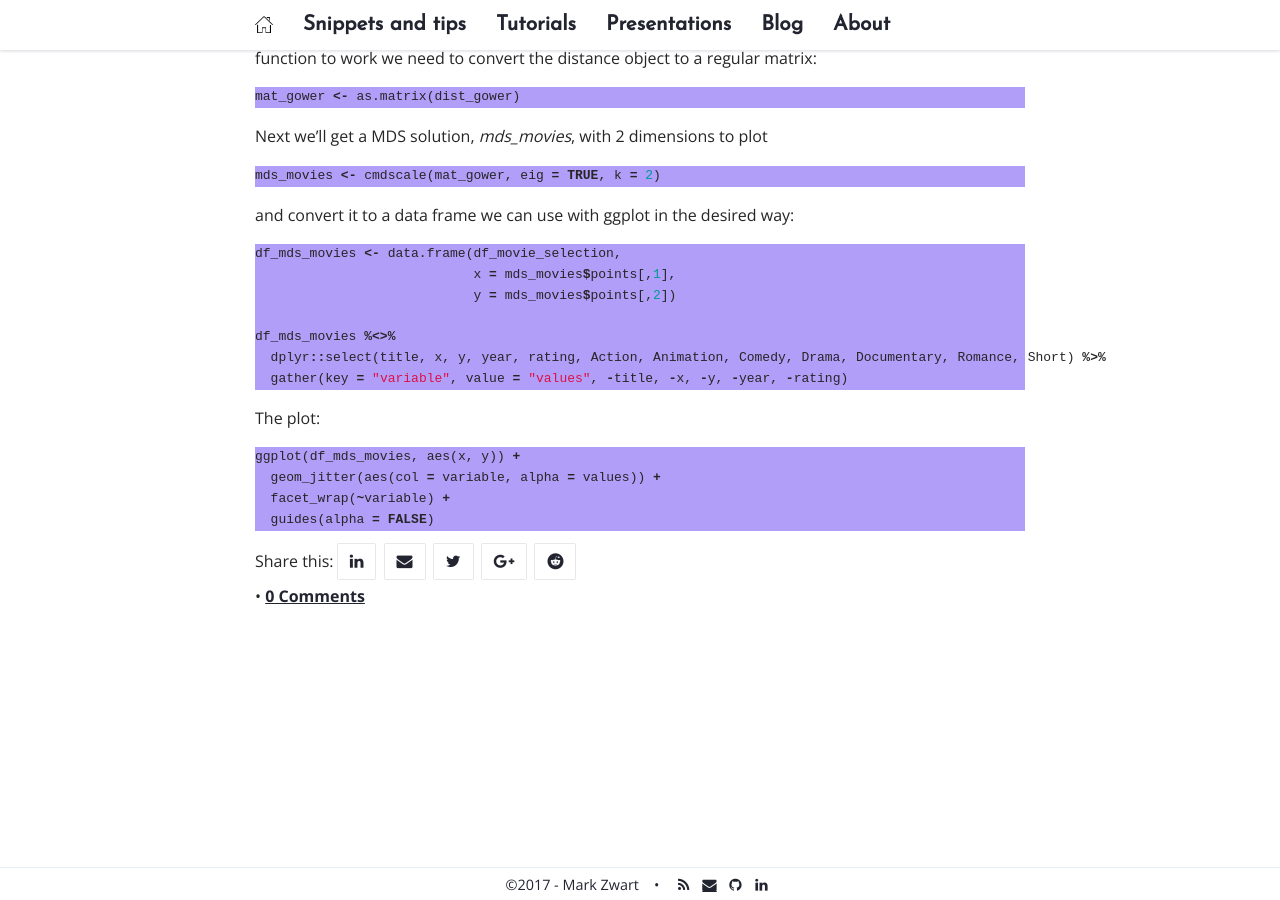
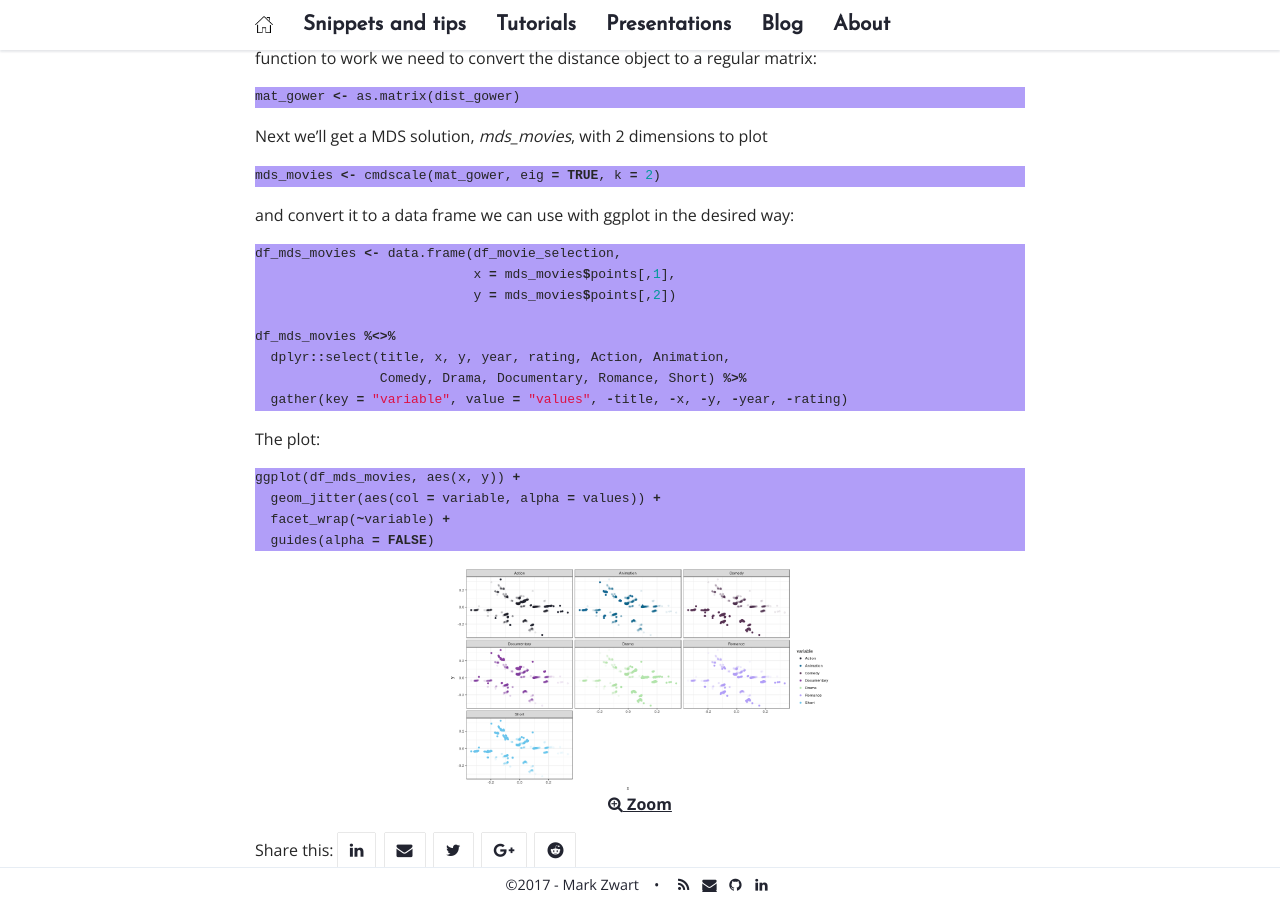
Before and after one commit to mark-me/mark-me.github.io, a Jekyll site: the page built from _pages/tutorials/distance-measures/distance-measures.md, in a window 1280 px wide and 900 px high, scrolled down 3459 px. Built offline with Jekyll 4.4.1, drawn with Linux system fonts in a browser that asks for light colours; nearby versions of some CDN libraries; comment, search, counter and statistics services are not loaded.

Commit message:
Update distance-measures.md

````diff
--- a/_pages/tutorials/distance-measures/distance-measures.md
+++ b/_pages/tutorials/distance-measures/distance-measures.md
@@ -120,7 +120,8 @@ df_mds_movies <- data.frame(df_movie_selection,
                             y = mds_movies$points[,2])
 
 df_mds_movies %<>%
-  dplyr::select(title, x, y, year, rating, Action, Animation, Comedy, Drama, Documentary, Romance, Short) %>%
+  dplyr::select(title, x, y, year, rating, Action, Animation,
+                Comedy, Drama, Documentary, Romance, Short) %>%
   gather(key = "variable", value = "values", -title, -x, -y, -year, -rating)
 ```
 The plot:
@@ -130,3 +131,9 @@ ggplot(df_mds_movies, aes(x, y)) +
   facet_wrap(~variable) +
   guides(alpha = FALSE)
 ```
+
+{:refdef: style="text-align: center;"}
+<a href="/_pages/tutorials/distance-measures/mds-gower.png" target="_blank">
+<img src="/_pages/tutorials/distance-measures/mds-gower.png" alt="Shaped word cloud" align="center" width="50%" height="50%"/><br>
+<i class='fa fa-search-plus '></i> Zoom</a>
+{: refdef}
````
